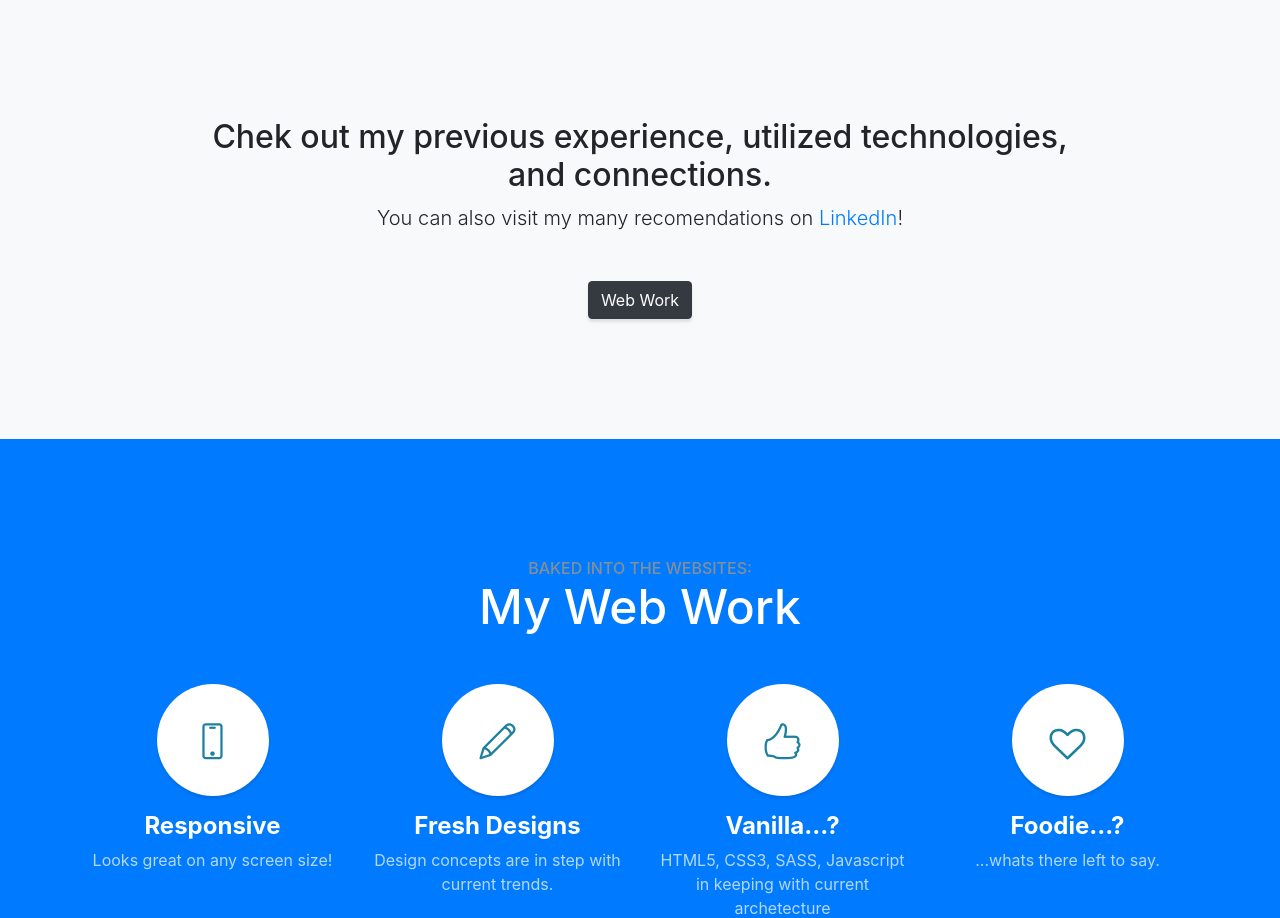
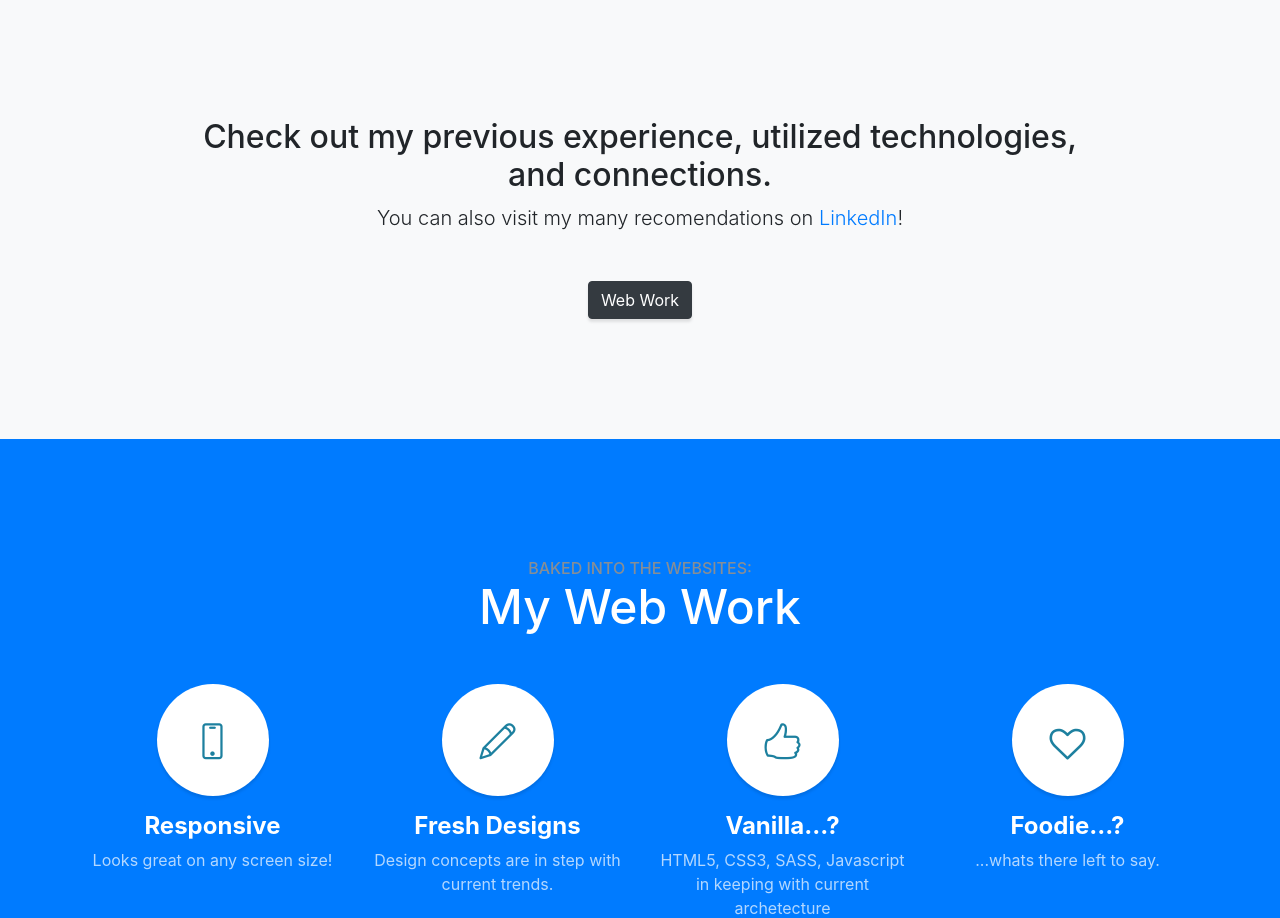
Before and after one commit to Jozefw/Jozefw.github.io, a website with bundled scripts: page index.html in a window 1280 px wide. Shown: the part 802-1720 px from the top of the page. Built offline with nearby package versions, Linux system fonts and the light colour scheme.

Commit message:
Update index.html

```diff
--- a/index.html
+++ b/index.html
@@ -68,7 +68,7 @@
       <div class="container text-center">
         <div class="row">
           <div class="col-lg-10 mx-auto">
-            <h2>Chek out my previous experience, utilized technologies, and connections. </h2>
+            <h2>Check out my previous experience, utilized technologies, and connections. </h2>
             <p class="lead mb-5">You can also visit my many recomendations on
               <a href="https://www.linkedin.com/in/woronieckijozef/">LinkedIn</a>!</p>
             <a class="btn btn-dark btn-xl js-scroll-trigger" href="#services">Web Work</a>
```
